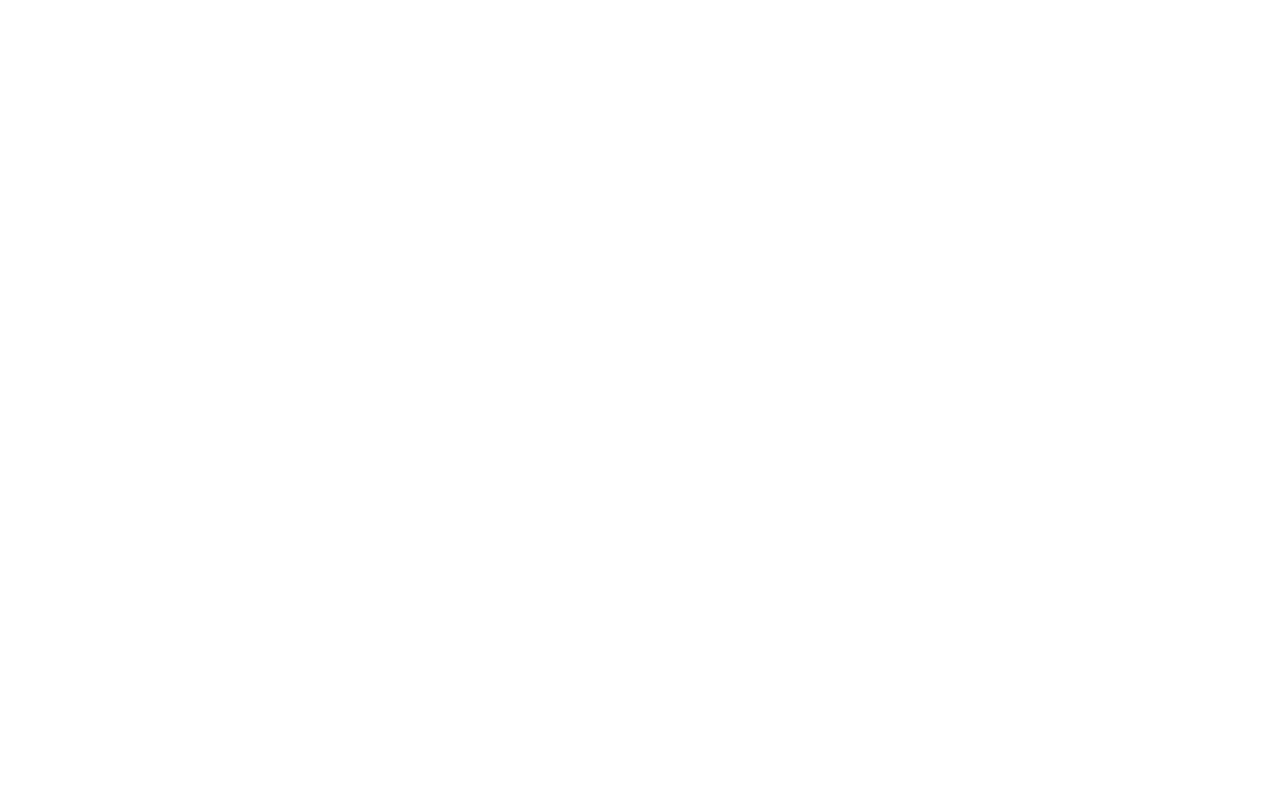
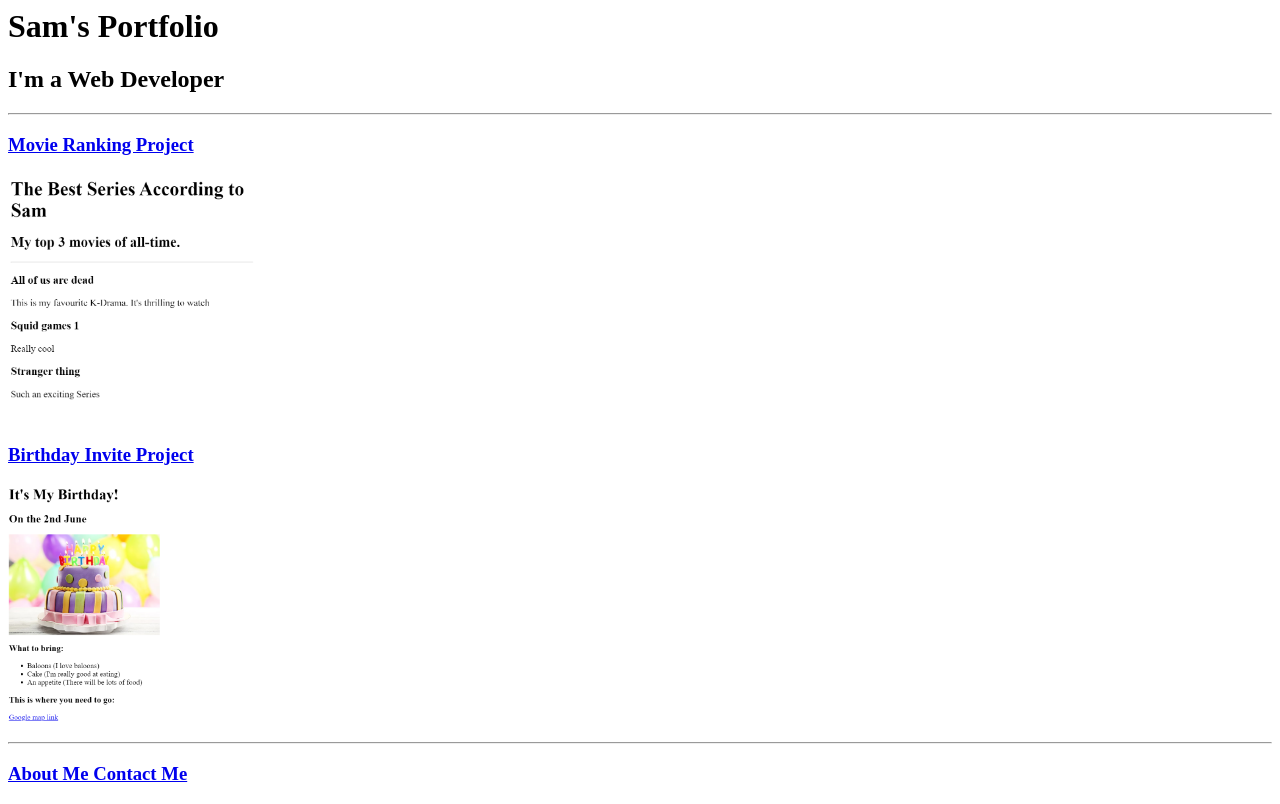
Before and after one commit to Sam8-s/html-portfolio, a plain HTML site: page index.html in a window 1280 px wide. Drawn offline with Linux system fonts and the light colour scheme.

Commit message:
Update index.html

```diff
--- a/index.html
+++ b/index.html
@@ -1,15 +1,19 @@
 <!-- TODO 1: Create the HTML Boilerplate -->
-
+<h1>Sam's Portfolio</h1>
+<h2>I'm a Web Developer</h2>
+<hr/>
 <!-- TODO 2: Add Your previous projects' HTML into the public folder -->
-
+<h3><a href="./public/movie-ranking.html">Movie Ranking Project</a></h3>
 <!-- TODO 3: Take screenshots of your project previews and add the images to the images folder -->
-
+<img src="./assets/images/Screenshot 2025-01-08 223842.png" height="250">
 <!-- TODO 4: Add titles/subtitles etc. -->
+<h3><a href="./public/birthday-invite.html">Birthday Invite Project</a></h3>
 
 <!-- TODO 5: Add a link to the project pages -->
-
+<img src="./assets/images/birthday.png" height="250">
+<hr/>
 <!-- TODO 6: Add images to show the project previews
 HINT for TODO 6: You can use the height attribute set to 200 to make the image smaller:
 https://developer.mozilla.org/en-US/docs/Web/HTML/Element/img#attr-height -->
-
+<h3><a href="./public/about.html">About Me Contact Me</a></h3>
 <!-- TODO 7: Add the Contact Me and About Me page links -->
```
